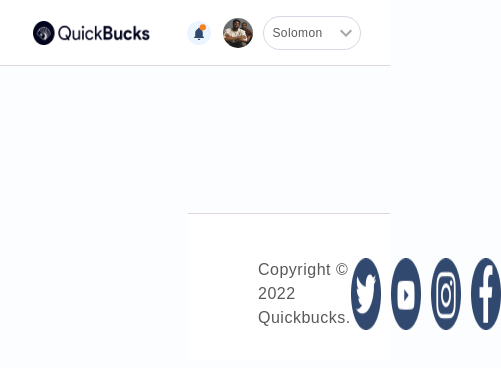
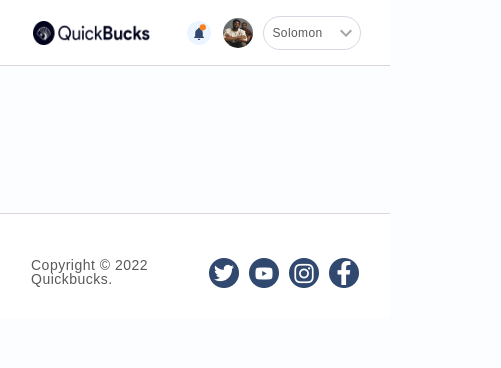
Before and after one commit to G-Joe/quickbucks-frontend, a React (Create React App) app: page /dashboard in a window 390 px wide. Shown: the top 368 px of the page, 501 px wide, since content can reach past the window. Built offline with nearby package versions, Linux system fonts and the light colour scheme; a web font is replaced by a local one.

Commit message:
footer responsiveness

```diff
--- a/src/pages/Dashboard/DashboardLayout.scss
+++ b/src/pages/Dashboard/DashboardLayout.scss
@@ -49,7 +49,20 @@
 
 @media (max-width: 500px) {
   .page-wrapper {
-    padding: 0;
     padding: 40px 31px;
   }
+
+  .footer {
+    padding: 0;
+
+    .copyright-wrapper {
+      padding: 44px 31px 30px;
+
+      p {
+        font-weight: 400;
+        font-size: 14px;
+        line-height: 14px;
+      }
+    }
+  }
 }
```
